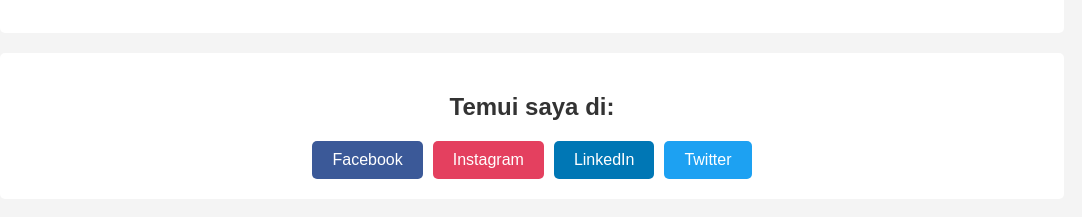
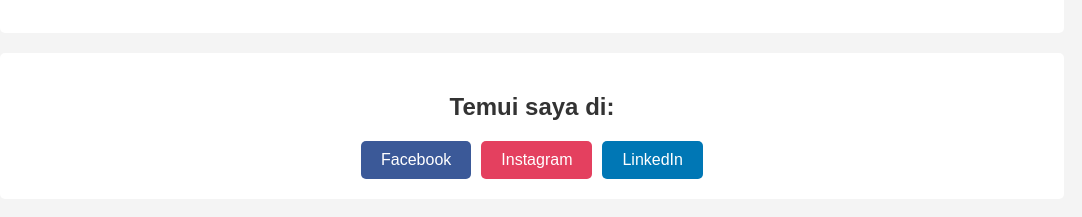
Before and after one commit to nirsinggih/web, a plain HTML site: page index.html in a window 1280 px wide. Shown: the part 939-1156 px from the top of the page, without its empty margins (0-1082 px from the left). Drawn offline with Linux system fonts and the light colour scheme.

Commit message:
Update index.html

```diff
--- a/index.html
+++ b/index.html
@@ -49,9 +49,9 @@
         <h2>Temui saya di:</h2>
         <div class="social-icons">
             <a href="https://web.facebook.com/nirsinggih/" target="_blank" class="social-icon facebook">Facebook</a>
-            <a href="https://www.instagram.com/username" target="_blank" class="social-icon instagram">Instagram</a>
-            <a href="https://www.linkedin.com/in/username" target="_blank" class="social-icon linkedin">LinkedIn</a>
-            <a href="https://twitter.com/username" target="_blank" class="social-icon twitter">Twitter</a>
+            <a href="https://www.instagram.com/nir_singgih/" target="_blank" class="social-icon instagram">Instagram</a>
+            <a href="https://www.linkedin.com/in/nirsinggih/" target="_blank" class="social-icon linkedin">LinkedIn</a>
+
         </div>
     </section>
 </body>
```
